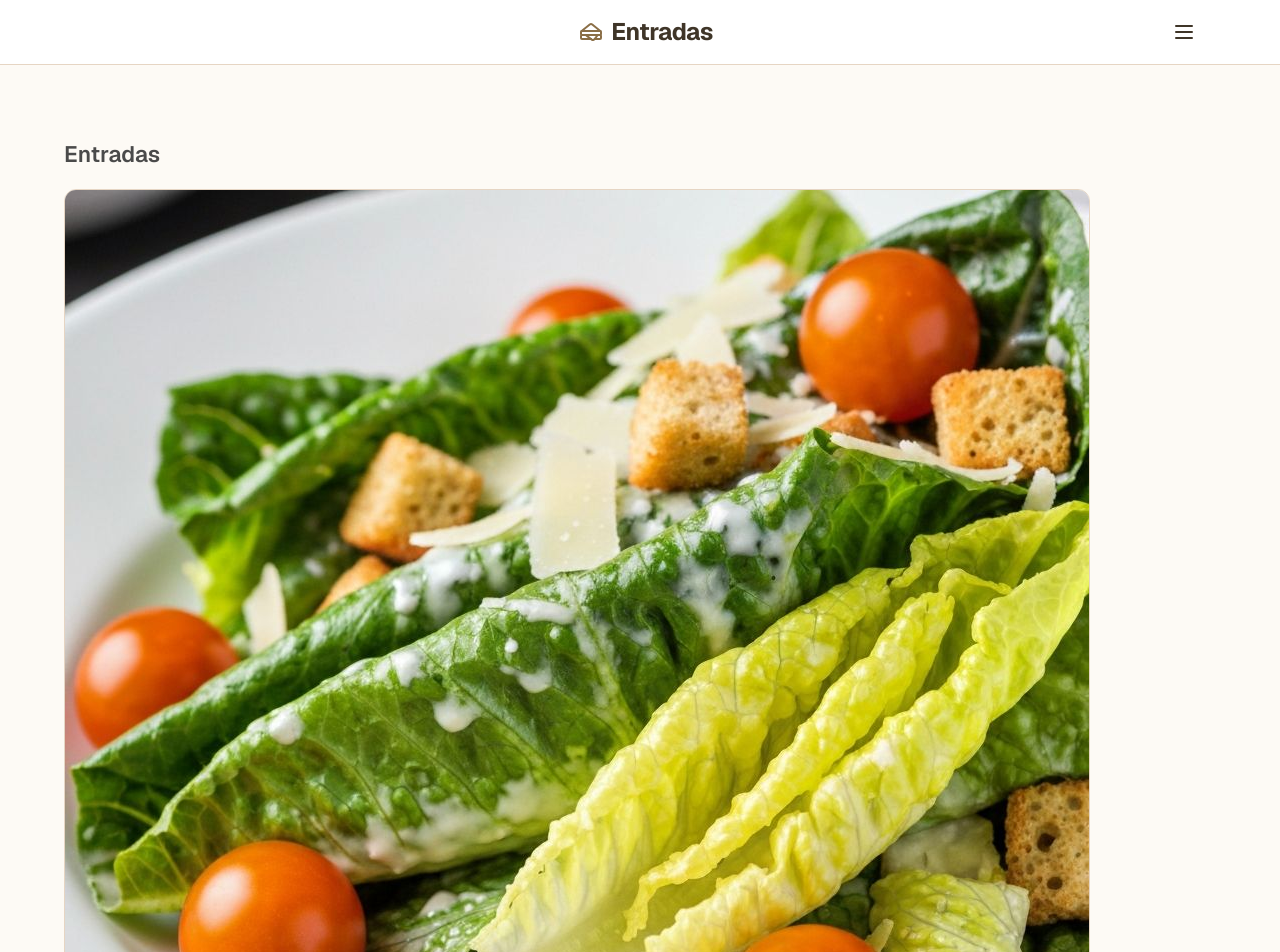
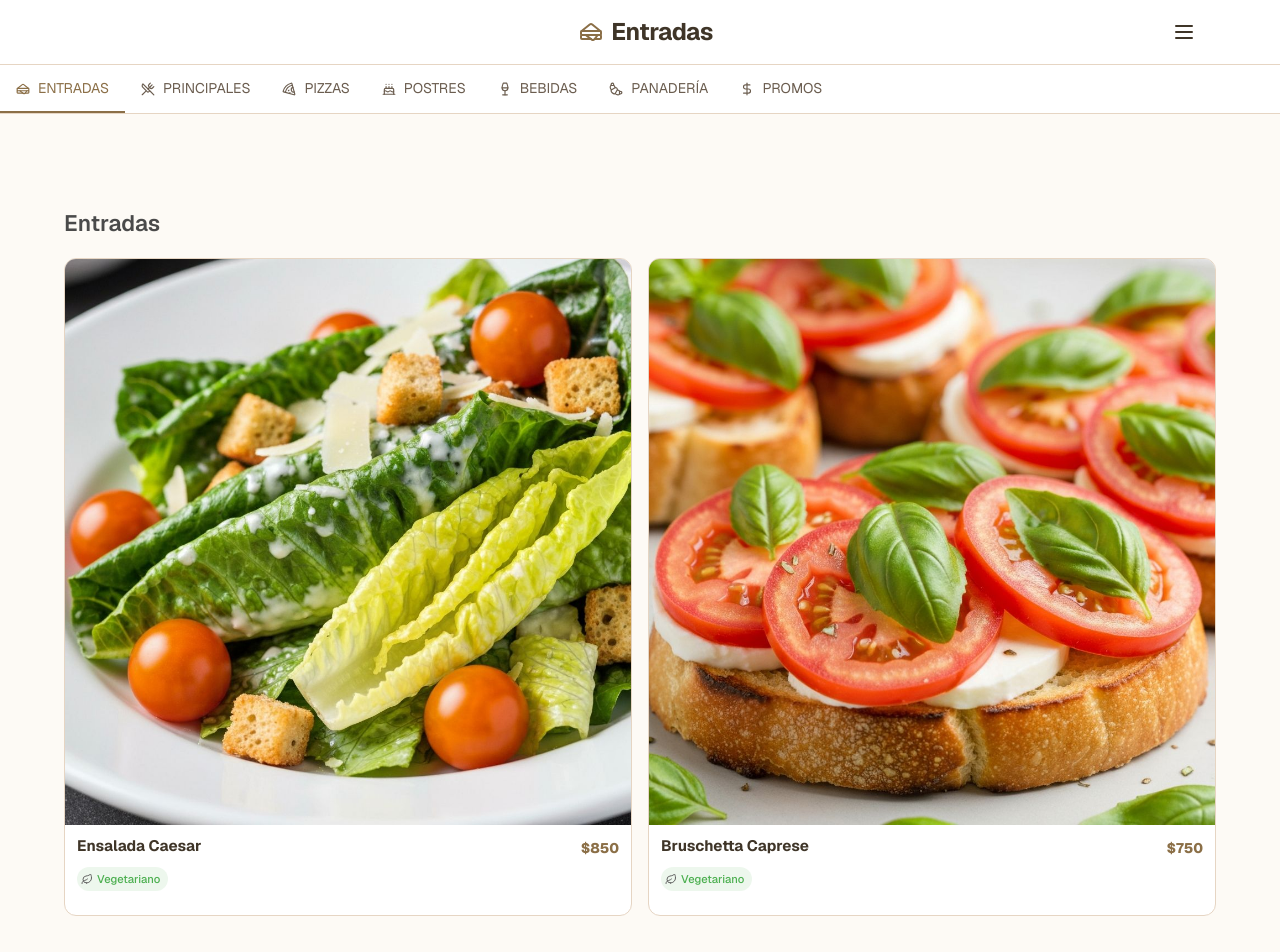
Before and after one commit to 1nazareno1/Roseresto, a Next.js app: page / in a window 1280 px wide. Shown: the top 952 px of the page. Built offline with nearby package versions, Linux system fonts and the light colour scheme.

Commit message:
Agregue Scrollable-tabs y las cards se muestran de a dos

```diff
--- a/app/page.tsx
+++ b/app/page.tsx
@@ -7,6 +7,7 @@ import MenuHeader from "@/components/menu-header"
 import MenuDrawer from "@/components/menu-drawer"
 import MenuItems from "@/components/menu-items"
 import MenuFooter from "@/components/menu-footer"
+import ScrollableTabs from "@/components/scrollable-tabs"
 
 import { menuData } from "@/data/menu-data"
 import { iconMap } from "@/components/Menu/icon-map"
@@ -25,16 +26,16 @@ export default function HomePage() {
     setDrawerOpen(false)
   }
 
-  // 👉 Categoría actual desde menuData
+  //  Categoría actual desde menuData
   const currentCategory: MenuCategory | undefined =
     menuData[selectedCategory as keyof typeof menuData]
 
-  // 👉 Icono dinámico (opción B)
+  //  Icono dinámico (opción B)
   const Icon = currentCategory
     ? iconMap[currentCategory.icon]
     : null
 
-  // 👉 Categorías para el drawer
+  // Categorías para el drawer
   const categories = Object.values(menuData)
 
   return (
@@ -43,6 +44,12 @@ export default function HomePage() {
         onMenuClick={handleDrawerOpen}
         currentCategory={currentCategory?.label || ""}
         currentIcon={Icon ? <Icon size={24} color="#8B6F47" /> : null}
+      />
+
+      <ScrollableTabs
+        categories={categories}
+        selectedCategory={selectedCategory}
+        onCategorySelect={handleCategorySelect}
       />
 
       <MenuDrawer
@@ -58,7 +65,7 @@ export default function HomePage() {
           <section key={group.id}>
             <h3
               style={{
-                margin: "40px 0 16px",
+                margin: "60px 0 16px",
                 fontSize: "1.4rem",
                 fontWeight: 600,
                 color: "#4a4a4a",
--- /dev/null
+++ b/components/item-detail-modal.tsx
@@ -0,0 +1,104 @@
+"use client"
+
+import { Dialog, DialogContent, Box, Typography, CardMedia, Chip } from "@mui/material"
+import { Flame, Leaf, Wine } from "lucide-react"
+import type { MenuItem } from "@/types/menu"
+
+interface ItemDetailModalProps {
+  open: boolean
+  item: MenuItem | null
+  onClose: () => void
+}
+
+export default function ItemDetailModal({ open, item, onClose }: ItemDetailModalProps) {
+  if (!item) return null
+
+  return (
+    <Dialog open={open} onClose={onClose} maxWidth="sm" fullWidth>
+      <DialogContent sx={{ p: 0, maxHeight: "90vh", overflow: "auto" }}>
+        <CardMedia
+          component="img"
+          height="350"
+          image={item.image}
+          alt={item.name}
+          sx={{
+            objectFit: "cover",
+            bgcolor: "grey.100",
+          }}
+        />
+
+        <Box sx={{ p: 3 }}>
+          {/* Nombre y Precio */}
+          <Box sx={{ display: "flex", justifyContent: "space-between", alignItems: "flex-start", mb: 3, gap: 2 }}>
+            <Box sx={{ flex: 1 }}>
+              <Typography
+                variant="h4"
+                component="h2"
+                sx={{
+                  fontWeight: 700,
+                  fontSize: "1.8rem",
+                  lineHeight: 1.3,
+                  color: "text.primary",
+                }}
+              >
+                {item.name}
+              </Typography>
+            </Box>
+            <Typography
+              variant="h4"
+              sx={{
+                color: "primary.main",
+                fontWeight: 700,
+                whiteSpace: "nowrap",
+              }}
+            >
+              {item.price}
+            </Typography>
+          </Box>
+
+          {/* Descripción */}
+          <Typography variant="body1" color="text.secondary" sx={{ mb: 3, lineHeight: 1.8, fontSize: "1rem" }}>
+            {item.description}
+          </Typography>
+
+          {/* Chips */}
+          <Box sx={{ display: "flex", gap: 1, flexWrap: "wrap" }}>
+            {item.isVegetarian && (
+              <Chip
+                icon={<Leaf size={18} />}
+                label="Vegetariano"
+                sx={{
+                  bgcolor: "rgba(76, 175, 80, 0.1)",
+                  color: "#4CAF50",
+                  fontWeight: 500,
+                }}
+              />
+            )}
+            {item.isSpicy && (
+              <Chip
+                icon={<Flame size={18} />}
+                label="Picante"
+                sx={{
+                  bgcolor: "rgba(255, 87, 34, 0.1)",
+                  color: "#FF5722",
+                  fontWeight: 500,
+                }}
+              />
+            )}
+            {item.isAlcoholic && (
+              <Chip
+                icon={<Wine size={18} />}
+                label="Contiene alcohol"
+                sx={{
+                  bgcolor: "rgba(128, 0, 128, 0.1)",
+                  color: "#800080",
+                  fontWeight: 500,
+                }}
+              />
+            )}
+          </Box>
+        </Box>
+      </DialogContent>
+    </Dialog>
+  )
+}
--- a/components/menu-items.tsx
+++ b/components/menu-items.tsx
@@ -1,7 +1,9 @@
 "use client"
 
+import { useState } from "react"
 import { Grid, Card, CardMedia, CardContent, Typography, Box, Chip } from "@mui/material"
 import { Flame, Leaf,  Wine } from "lucide-react"
+import ItemDetailModal from "./item-detail-modal"
 import type { MenuItem } from "@/types/menu"
 
 interface MenuItemsProps {
@@ -10,6 +12,18 @@ interface MenuItemsProps {
 }
 
 export default function MenuItems({ items, categoryLabel }: MenuItemsProps) {
+  const [selectedItem, setSelectedItem] = useState<MenuItem | null>(null)
+  const [modalOpen, setModalOpen] = useState(false)
+
+  const handleItemClick = (item: MenuItem) => {
+    setSelectedItem(item)
+    setModalOpen(true)
+  }
+
+  const handleModalClose = () => {
+    setModalOpen(false)
+    setSelectedItem(null)
+  }
   if (items.length === 0) {
     return (
       <Box sx={{ textAlign: "center", py: 8 }}>
@@ -22,10 +36,11 @@ export default function MenuItems({ items, categoryLabel }: MenuItemsProps) {
 
   return (
     <Box>
-      <Grid container spacing={3}>
+      <Grid container spacing={2}>
         {items.map((item) => (
-          <Grid item xs={12} sm={6} md={4} key={item.id}>
+          <Grid size={{ xs: 6 }} key={item.id}>
             <Card
+              onClick={() => handleItemClick(item)}
               elevation={0}
               sx={{
                 height: "100%",
@@ -34,6 +49,7 @@ export default function MenuItems({ items, categoryLabel }: MenuItemsProps) {
                 border: "1px solid",
                 borderColor: "divider",
                 transition: "all 0.3s ease",
+                cursor: "pointer",
                 "&:hover": {
                   transform: "translateY(-4px)",
                   boxShadow: "0 12px 24px rgba(139, 111, 71, 0.15)",
@@ -42,7 +58,7 @@ export default function MenuItems({ items, categoryLabel }: MenuItemsProps) {
             >
               <CardMedia
                 component="img"
-                height="240"
+                height="140"
                 image={item.image}
                 alt={item.name}
                 sx={{
@@ -50,70 +66,70 @@ export default function MenuItems({ items, categoryLabel }: MenuItemsProps) {
                   bgcolor: "grey.100",
                 }}
               />
-              <CardContent sx={{ flexGrow: 1, p: 3 }}>
+              <CardContent sx={{ flexGrow: 1, p: 1.5 }}>
                 <Box sx={{ display: "flex", justifyContent: "space-between", alignItems: "start", mb: 1 }}>
                     <Typography
-                    variant="h6"
+                      variant="body2"
                       component="h3"
                       sx={{
-                      fontWeight: 600,
-                      fontSize: "1.25rem",
-                      lineHeight: 1.3,
+                        fontWeight: 700,
+                        fontSize: "0.95rem",
+                        lineHeight: 1.2,
+                        flex: 1,
                       }}
                     >
                       {item.name}
                     </Typography>
                     <Typography
-                    variant="h6"
+                      variant="body2"
                       sx={{
                         color: "primary.main",
-                      fontWeight: 700,
-                      ml: 2,
+                        fontWeight: 800,
+                        ml: 1,
+                        whiteSpace: "nowrap",
                       }}
                     >
                       {item.price}
                     </Typography>
                   </Box>
 
-                <Typography variant="body2" color="text.secondary" sx={{ mb: 2, lineHeight: 1.6 }}>
-                  {item.description}
-                </Typography>
-
-                <Box sx={{ display: "flex", gap: 1, flexWrap: "wrap" }}>
+                <Box sx={{ display: "flex", gap: 0.5, flexWrap: "wrap" }}>
                   {item.isVegetarian && (
                     <Chip
-                      icon={<Leaf size={16} />}
+                      icon={<Leaf size={12} />}
                       label="Vegetariano"
                       size="small"
                       sx={{
                         bgcolor: "rgba(76, 175, 80, 0.1)",
                         color: "#4CAF50",
                         fontWeight: 500,
+                        fontSize: "0.7rem",
                       }}
                     />
                   )}
                   {item.isSpicy && (
                     <Chip
-                      icon={<Flame size={16} />}
+                      icon={<Flame size={12} />}
                       label="Picante"
                       size="small"
                       sx={{
                         bgcolor: "rgba(255, 87, 34, 0.1)",
                         color: "#FF5722",
                         fontWeight: 500,
+                        fontSize: "0.7rem",
                       }}
                     />
                   )}
                   {item.isAlcoholic && (
                     <Chip
-                      icon={<Wine size={16} />}
-                      label="Contiene alcohol"
+                      icon={<Wine size={12} />}
+                      label="Alcohol"
                       size="small"
                       sx={{
                         bgcolor: "rgba(128, 0, 128, 0.1)",
                         color: "#800080",
                         fontWeight: 500,
-
+                        fontSize: "0.7rem",
                       }}
                     />
                   )}
@@ -123,6 +139,8 @@ export default function MenuItems({ items, categoryLabel }: MenuItemsProps) {
           </Grid>
         ))}
       </Grid>
+
+      <ItemDetailModal open={modalOpen} item={selectedItem} onClose={handleModalClose} />
     </Box>
   )
 }
--- /dev/null
+++ b/components/scrollable-tabs.tsx
@@ -0,0 +1,47 @@
+
+import React from "react"
+import { Box, Tabs, Tab } from "@mui/material"
+import { iconMap } from "@/components/Menu/icon-map"
+import type { MenuCategory } from "@/types/menu"
+
+interface ScrollableTabsProps {
+  categories: MenuCategory[]
+  selectedCategory: string
+  onCategorySelect: (categoryId: string) => void
+}
+
+export default function ScrollableTabs({ categories, selectedCategory, onCategorySelect }: ScrollableTabsProps) {
+  const handleChange = (_: React.SyntheticEvent, newValue: string) => {
+    onCategorySelect(newValue)
+  }
+
+  return (
+    <Box sx={{ borderBottom: 1, borderColor: "divider", bgcolor: "background.paper" }}>
+      <Tabs
+        value={selectedCategory}
+        onChange={handleChange}
+        variant="scrollable"
+        aria-label="categorías del menú"
+      >
+        {categories.map((cat) => {
+          const Icon = iconMap[cat.icon]
+
+          return (
+            <Tab
+              key={cat.id}
+              value={cat.id}
+              label={
+                <Box sx={{ display: "flex", alignItems: "center", gap: 1 }}>
+                  {Icon && <Icon size={14} />}
+                  <Box component="span" sx={{ fontWeight: 400 }}>
+                    {cat.label}
+                  </Box>
+                </Box>
+              }
+            />
+          )
+        })}
+      </Tabs>
+    </Box>
+  )
+}
```
Lines whose indentation alone changed are shown as unchanged.
